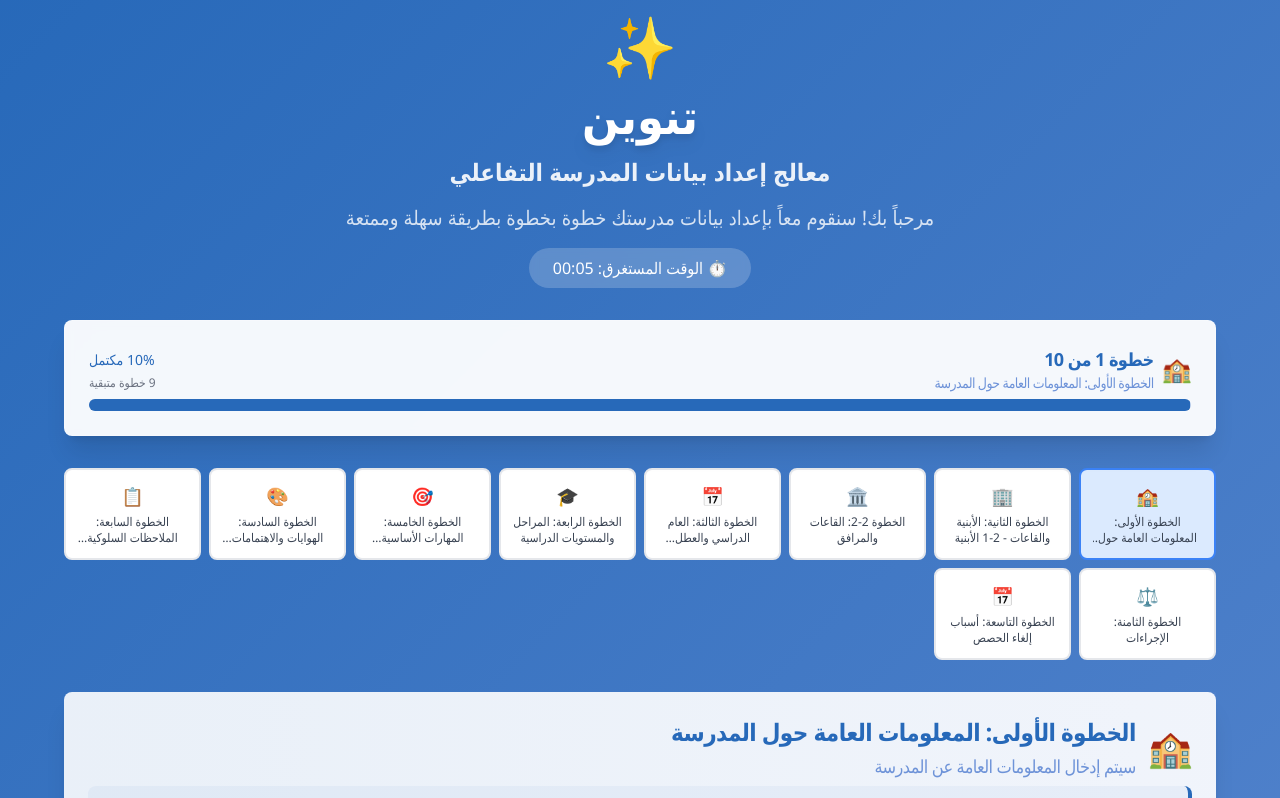
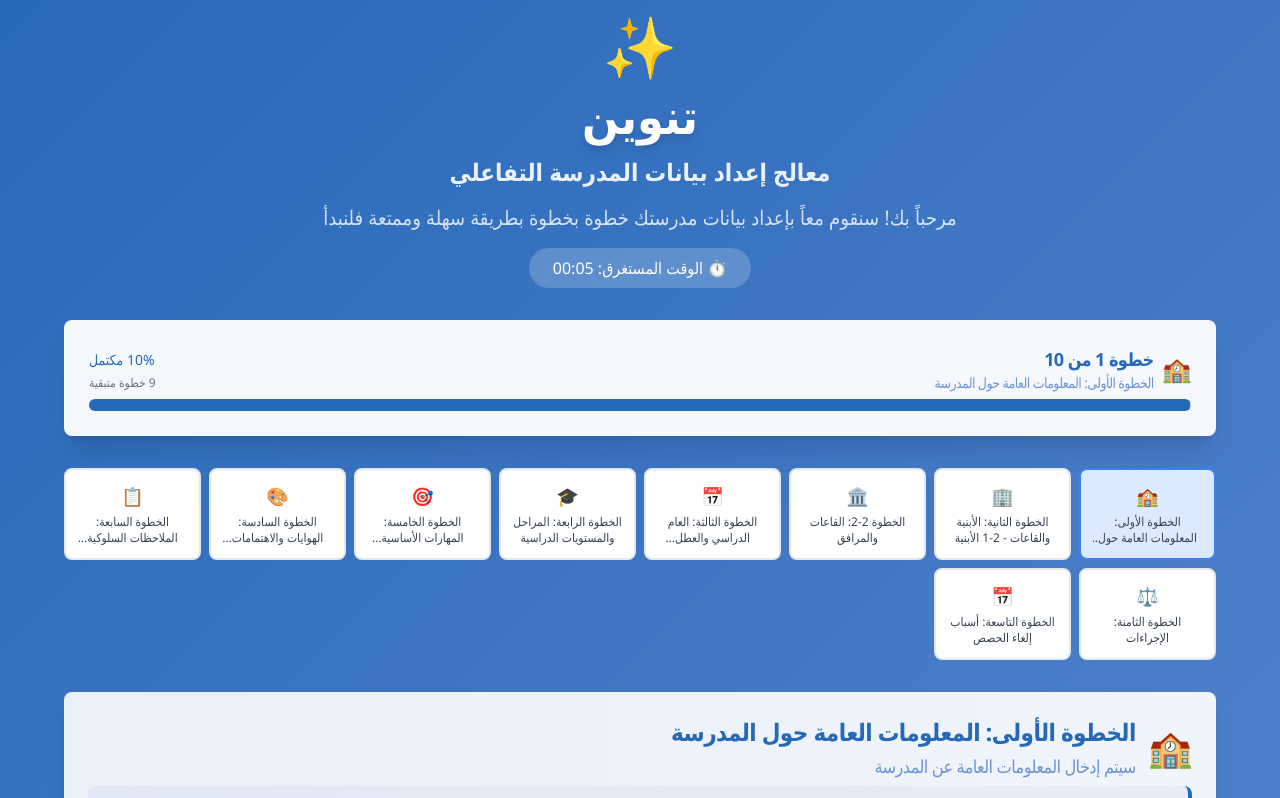
Before and after one commit to obaly7/config-alchemy-laravel, a React (Vite) app: page / in a window 1280 px wide. Shown: the top 798 px of the page. Built offline with nearby package versions, Linux system fonts and the light colour scheme.

Commit message:
Code edited in Lovable Code Editor
Edited UI in Lovable

```diff
--- a/src/components/SchoolWizard.tsx
+++ b/src/components/SchoolWizard.tsx
@@ -180,7 +180,7 @@ const SchoolWizard = () => {
             معالج إعداد بيانات المدرسة التفاعلي
           </h2>
           <p className="text-xl text-white/80 mb-4">
-            مرحباً بك! سنقوم معاً بإعداد بيانات مدرستك خطوة بخطوة بطريقة سهلة وممتعة
+            مرحباً بك! سنقوم معاً بإعداد بيانات مدرستك خطوة بخطوة بطريقة سهلة وممتعة فلنبدأ
           </p>
 
           {/* Timer */}
```
